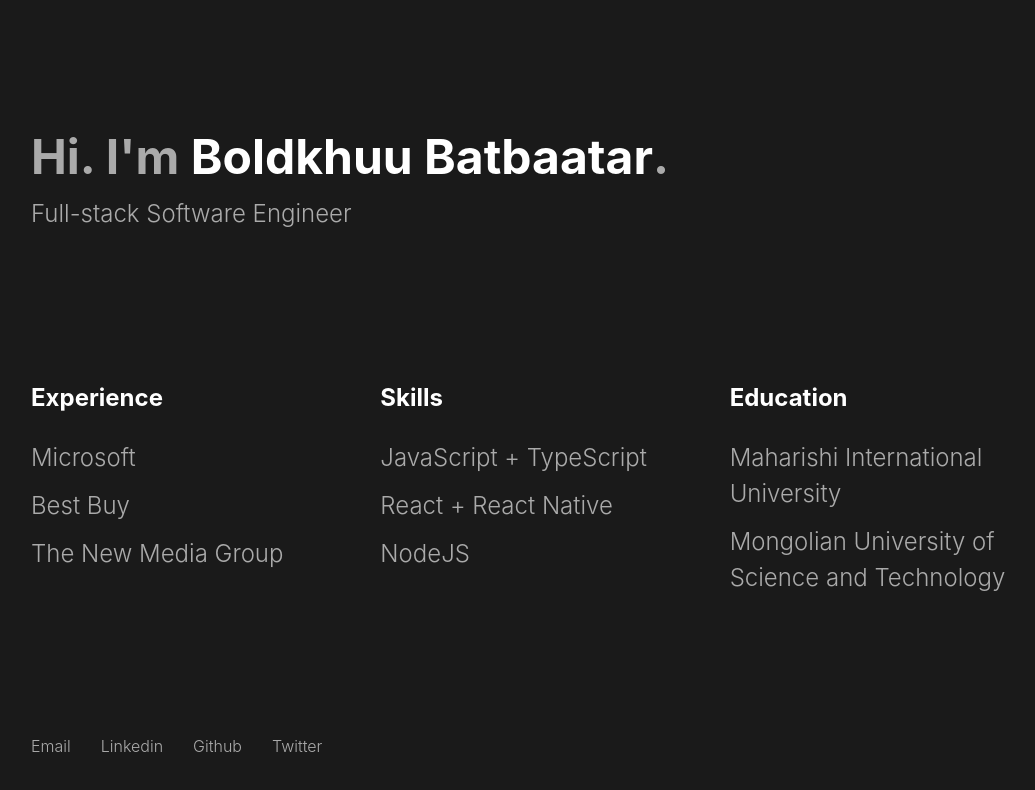
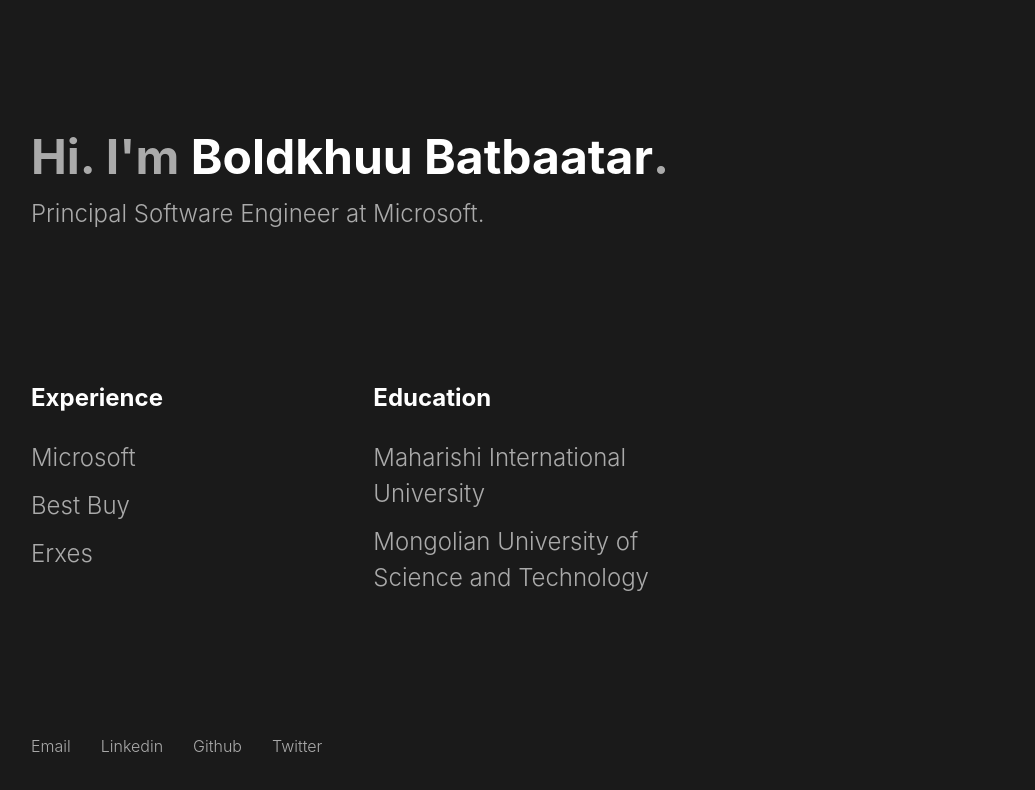
Before and after one commit to boldkhuu/boldkhuu.com, a Next.js app: page / in a window 1280 px wide. Shown: the top 790 px of the page, without its empty margins (97-1132 px from the left). Built offline with nearby package versions, Linux system fonts and the light colour scheme.

Commit message:
Content update

```diff
--- a/src/components/Box.tsx
+++ b/src/components/Box.tsx
@@ -3,6 +3,7 @@
 interface ListItem {
   text: string;
   link?: string;
+  tag?: string;
 }
 
 interface BoxProps {
@@ -15,12 +16,22 @@
     <div className="box">
       <h2>{title}</h2>
       <ul>
-        {items.map(({ text }, index) => (
-          <li key={`${text}-${index}`}>{text}</li>
+        {items.map(({ text, link, tag }, index) => (
+          <li key={`${text}-${index}`}>
+            {link ? (
+              <a href={link} target="_blank" rel="noreferrer">
+                {text}
+              </a>
+            ) : (
+              text
+            )}
+            {tag && <span className="tag">{tag}</span>}
+          </li>
         ))}
       </ul>
 
-      <style jsx>{`
+      <style jsx>
+        {`
           h2 {
             font-size: 2.4rem;
             color: ${COLORS.THIRD};
@@ -35,7 +46,25 @@
             font-size: 2.4rem;
             margin-bottom: 1.2rem;
           }
-      `}</style>
+
+          a {
+            color: ${COLORS.SECOND};
+            text-decoration: none;
+            transition: color 0.3s ease;
+          }
+
+          a:hover {
+            color: ${COLORS.THIRD};
+          }
+
+          .tag {
+            font-size: 1.5rem;
+            padding: 0.2rem 0.6rem;
+            border-radius: 4px;
+            margin-left: 1.5rem;
+          }
+        `}
+      </style>
     </div>
   );
 };
--- a/src/components/Footer.tsx
+++ b/src/components/Footer.tsx
@@ -5,7 +5,7 @@
     <footer>
       <ul>
         <li>
-          <a href="mailto:hi@boldkhuu.com">Email</a>
+          <a href="mailto:boldkhuu.batbaatar@gmail.com">Email</a>
         </li>
         <li>
           <a href="https://www.linkedin.com/in/boldkhuu/" target="_blank" rel="noreferrer">
--- a/src/components/Header.tsx
+++ b/src/components/Header.tsx
@@ -6,7 +6,7 @@
       <div className="greeting">
         Hi. I&apos;m <h1>Boldkhuu Batbaatar</h1>.
       </div>
-      <p>Full-stack Software Engineer</p>
+      <p>Principal Software Engineer at Microsoft.</p>
 
       <style jsx>{`
         header {
--- a/src/components/Layout.tsx
+++ b/src/components/Layout.tsx
@@ -11,7 +11,7 @@
 
 export const Layout: React.FC<LayoutProps> = ({
   title,
-  description = 'Boldkhuu Batbaatar is a software engineer &amp; full-stack JS developer based in the United States.',
+  description = 'Boldkhuu Batbaatar is a Principal Software Engineer based in the United States.',
   fullUrl,
   children,
 }) => {
@@ -49,8 +49,17 @@
           }
 
           html {
-            font: 300 62.5%/1.5 -apple-system, BlinkMacSystemFont, 'Segoe UI', Roboto, Helvetica, Arial, sans-serif,
-              'Apple Color Emoji', 'Segoe UI Emoji', 'Segoe UI Symbol';
+            font:
+              300 62.5%/1.5 -apple-system,
+              BlinkMacSystemFont,
+              'Segoe UI',
+              Roboto,
+              Helvetica,
+              Arial,
+              sans-serif,
+              'Apple Color Emoji',
+              'Segoe UI Emoji',
+              'Segoe UI Symbol';
             color: ${COLORS.SECOND};
             -webkit-text-size-adjust: 62.5%;
             font-variant-ligatures: none;
--- a/src/pages/index.tsx
+++ b/src/pages/index.tsx
@@ -19,26 +19,15 @@
             items={[
               {
                 text: 'Microsoft',
+                link: 'https://www.microsoft.com',
               },
               {
                 text: 'Best Buy',
+                link: 'https://www.bestbuy.com',
               },
               {
-                text: 'The New Media Group',
-              },
-            ]}
-          />
-          <Box
-            title="Skills"
-            items={[
-              {
-                text: 'JavaScript + TypeScript',
-              },
-              {
-                text: 'React + React Native',
-              },
-              {
-                text: 'NodeJS',
+                text: 'Erxes',
+                link: 'https://www.erxes.io',
               },
             ]}
           />
@@ -71,7 +60,7 @@
           flex: 1;
           display: grid;
           grid-template-columns: repeat(auto-fill, minmax(280px, 1fr));
-          grid-gap: 24px;
+          grid-gap: 0.3rem;
         }
 
         @media only screen and (min-width: ${BREAKPOINTS.TABLET}) {
```
Also changed, not shown: 2 other files (tests, documents, lock files or other folders). Lines whose indentation alone changed are shown as unchanged.
